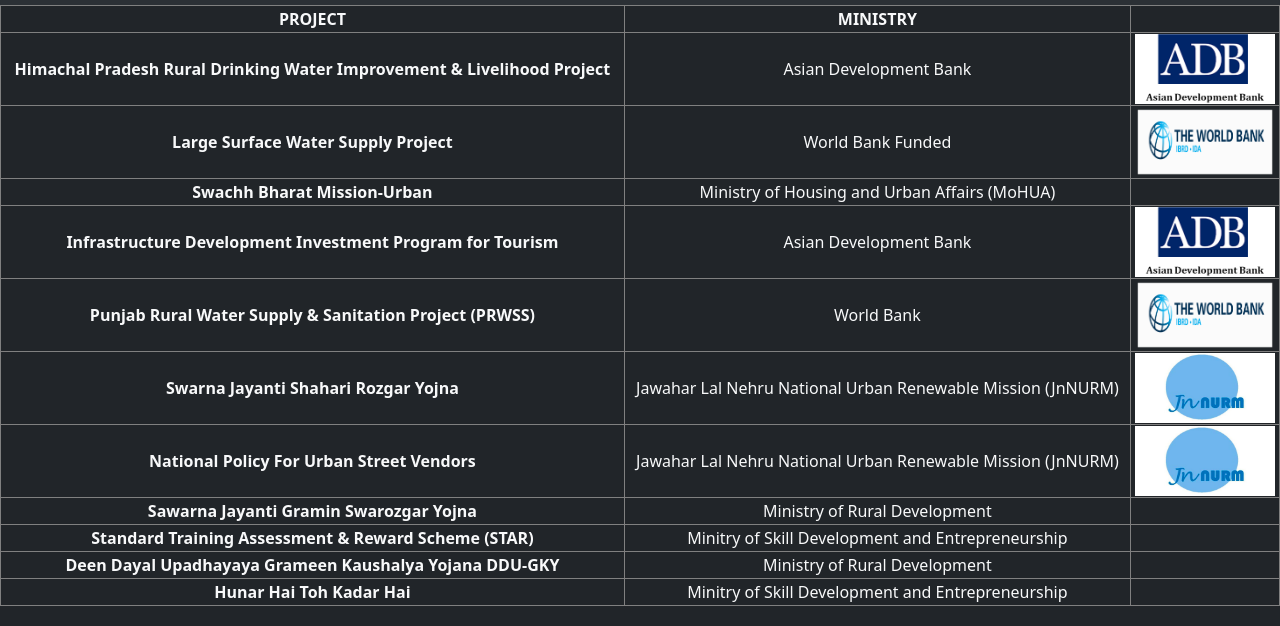
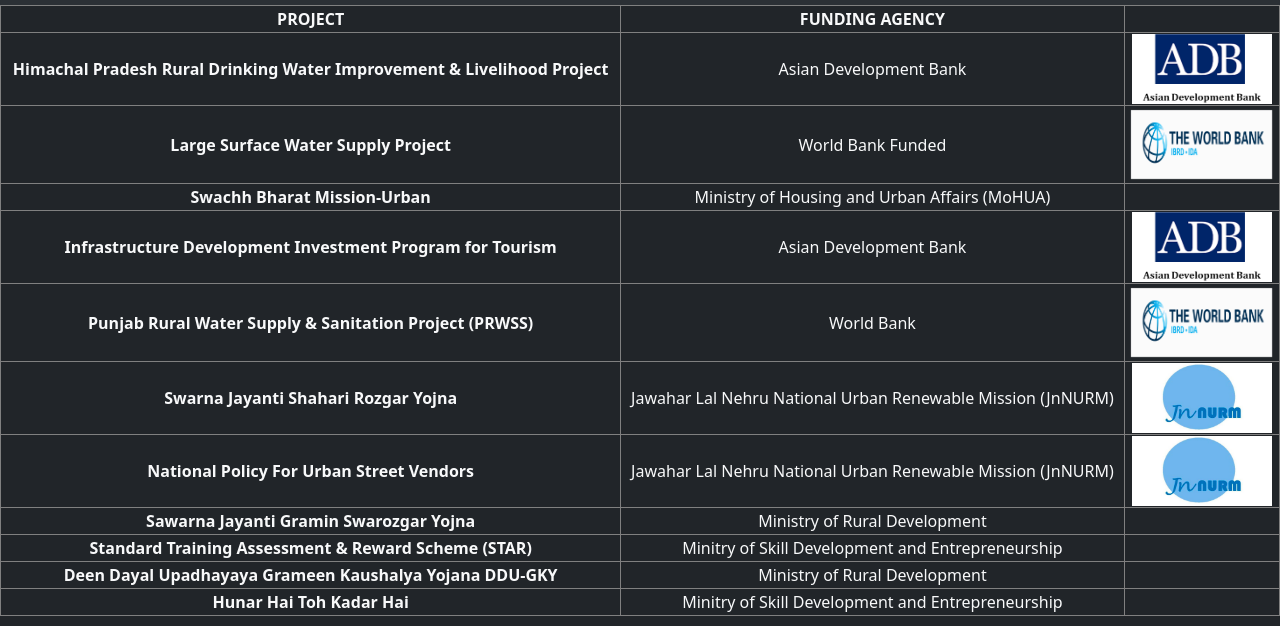
Before and after one commit to workwithsemwal/raghubirsingh, a plain HTML site: page projects.html in a window 1280 px wide. Shown: the part 51-677 px from the top of the page. Drawn offline with nearby package versions, Linux system fonts and the light colour scheme.

Commit message:
Add files via upload

```diff
--- a/projects.html
+++ b/projects.html
@@ -55,7 +55,7 @@
       <thead>
         <tr>
           <th scope="col">PROJECT</th>
-          <th scope="col">MINISTRY</th>
+          <th scope="col">FUNDING AGENCY</th>
           <th scope="col"></th>
 
         </tr>
@@ -70,7 +70,7 @@
         <tr>
           <th scope="row">Large Surface Water Supply Project</th>
           <td>World Bank Funded</td>
-          <td><img src="world_bank.png" class="bi" width="140" height="70" alt="World Bank"></td>
+          <td><img src="world_bank.png" class="bi" width="147" height="75" alt="World Bank"></td>
 
         </tr>
         <tr>
@@ -89,7 +89,7 @@
         <tr>
           <th scope="row">Punjab Rural Water Supply & Sanitation Project (PRWSS) </th>
           <td>World Bank</td>
-          <td> <img src="world_bank.png" class="bi" width="140" height="70" alt="World Bank">
+          <td> <img src="world_bank.png" class="bi" width="147" height="75" alt="World Bank">
           </td>
 
         </tr>
```
